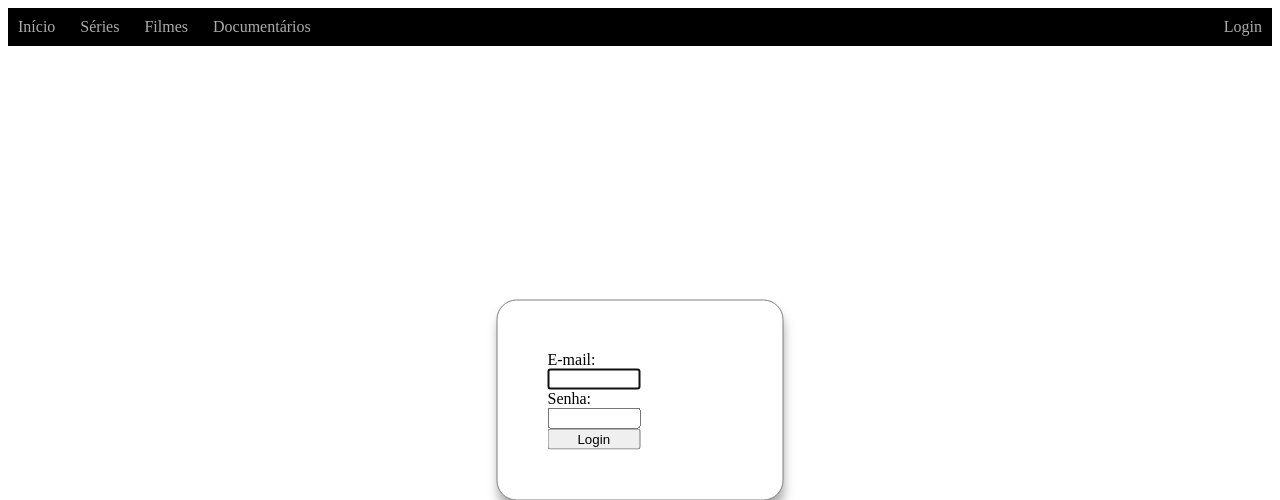
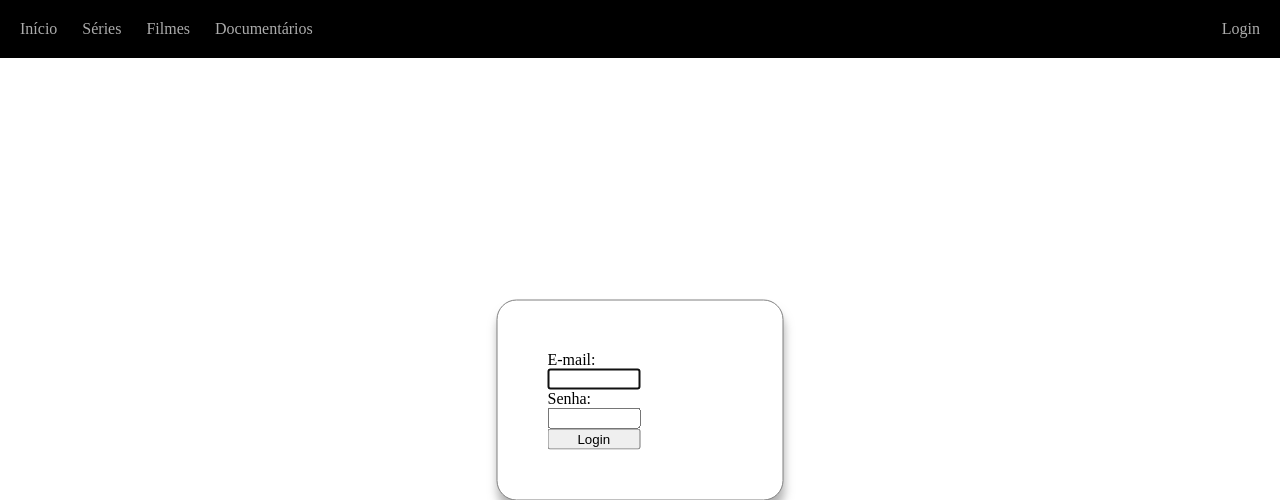
Before and after one commit to guilhermekameoka/UFU, a PHP site: page /lab03/login.html in a window 1280 px wide. Shown: the top 500 px of the page. Run offline with PHP 8.4, Linux system fonts and the light colour scheme.

Commit message:
fix: nav bar position

```diff
--- a/PPI/PPI-2023-2/lab03/assets/style.css
+++ b/PPI/PPI-2023-2/lab03/assets/style.css
@@ -1,8 +1,10 @@
-main{
+main {
+    /* postion */
     position: absolute;
     left: 50%;
     top: 50%;
     transform: translate(-50%, -50%);
+
     background-color: rgb(255, 255, 255);
     border-radius: 20px;
     padding: 50px;
@@ -10,19 +12,25 @@ main{
     box-shadow: 1px 10px 10px rgba(128, 128, 128, 0.616);
 }
 
-form{
+body {
+    background-color: rgb(255, 255, 255);
+    margin: 0;
+    padding: 0;
+}
+
+form {
     display: flex;
     flex-direction: column;
-    justify-content:center;
+    justify-content: center;
     width: 50%;
     height: 10%;
 }
 
-input[hover]{
-    box-shadow: 12px 12px 12px 12px red;
+input:hover {
+    box-shadow: 2px 2px rgba(0, 0, 0, 0.219);
 }
 
-form button{
+form button {
     width: 100%;
 }
 
@@ -30,9 +38,9 @@ nav {
     background-color: black;
     display: flex;
     justify-content: space-between;
-    gap:25px;
+    gap: 25px;
     align-items: center;
-    padding: 10px;
+    padding: 20px;
 }
 
 nav a {
@@ -40,7 +48,7 @@ nav a {
     color: rgb(172, 172, 172);
 }
 
-nav a:hover{
+nav a:hover {
     font-weight: bolder;
 }
 
```
